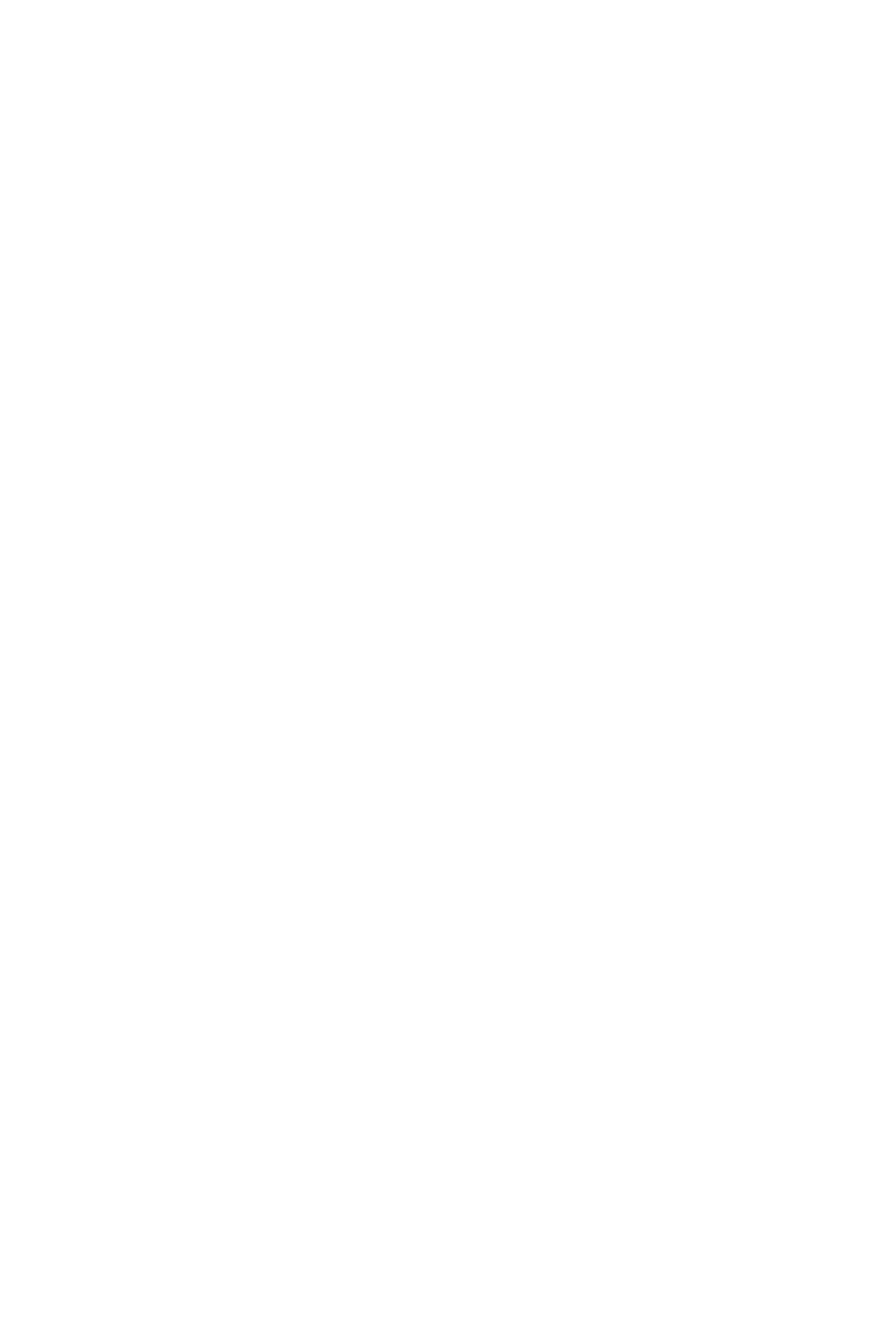
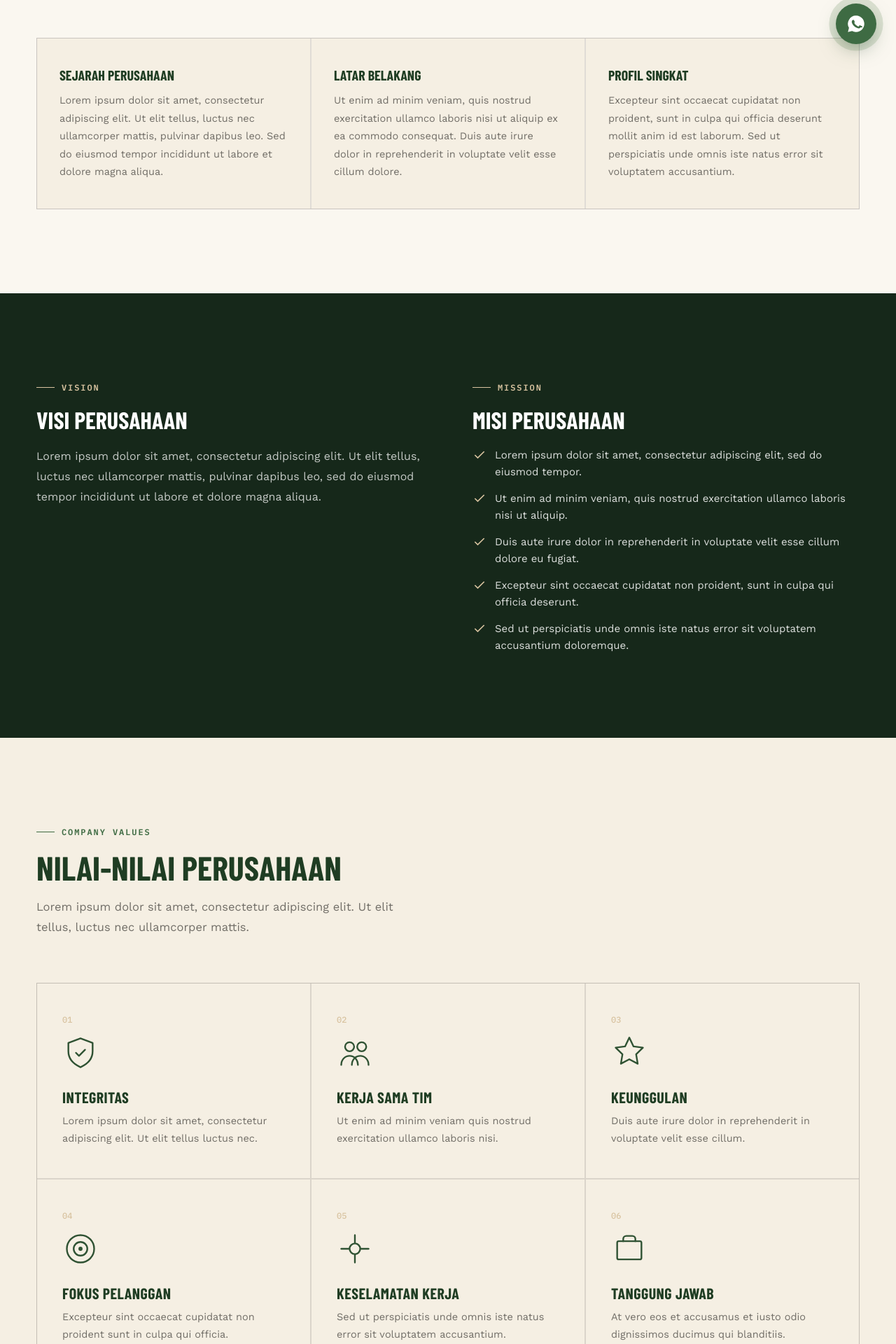
Before and after one commit to fridoustin/irja-express-logistic, a Next.js app: page /about in a window 1280 px wide. Before the commit this address had no page. Shown: the part 709-2629 px from the top of the page at 70% size. Before the commit the page ends 800 px from the top, so only its background shows below. Built offline with nearby package versions, Linux system fonts and the light colour scheme; a web font is replaced by a local one.

Commit message:
feat: add about page

```diff
--- /dev/null
+++ b/src/app/about/page.tsx
@@ -0,0 +1,19 @@
+import Header from "@/components/Header";
+import About from "@/components/About";
+import Cta from "@/components/Cta";
+import Footer from "@/components/Footer";
+import WhatsAppFloat from "@/components/WhatsAppFloat";
+
+export default function AboutPage() {
+  return (
+    <>
+      <Header />
+      <main>
+        <About />
+        <Cta />
+      </main>
+      <Footer />
+      <WhatsAppFloat />
+    </>
+  );
+}
--- /dev/null
+++ b/src/components/About.tsx
@@ -0,0 +1,221 @@
+import Reveal from "./Reveal";
+
+const PROFILE = [
+  {
+    title: "Sejarah Perusahaan",
+    text: "Lorem ipsum dolor sit amet, consectetur adipiscing elit. Ut elit tellus, luctus nec ullamcorper mattis, pulvinar dapibus leo. Sed do eiusmod tempor incididunt ut labore et dolore magna aliqua.",
+  },
+  {
+    title: "Latar Belakang",
+    text: "Ut enim ad minim veniam, quis nostrud exercitation ullamco laboris nisi ut aliquip ex ea commodo consequat. Duis aute irure dolor in reprehenderit in voluptate velit esse cillum dolore.",
+  },
+  {
+    title: "Profil Singkat",
+    text: "Excepteur sint occaecat cupidatat non proident, sunt in culpa qui officia deserunt mollit anim id est laborum. Sed ut perspiciatis unde omnis iste natus error sit voluptatem accusantium.",
+  },
+];
+
+const MISSION = [
+  "Lorem ipsum dolor sit amet, consectetur adipiscing elit, sed do eiusmod tempor.",
+  "Ut enim ad minim veniam, quis nostrud exercitation ullamco laboris nisi ut aliquip.",
+  "Duis aute irure dolor in reprehenderit in voluptate velit esse cillum dolore eu fugiat.",
+  "Excepteur sint occaecat cupidatat non proident, sunt in culpa qui officia deserunt.",
+  "Sed ut perspiciatis unde omnis iste natus error sit voluptatem accusantium doloremque.",
+];
+
+const VALUES = [
+  {
+    idx: "01",
+    title: "Integritas",
+    desc: "Lorem ipsum dolor sit amet, consectetur adipiscing elit. Ut elit tellus luctus nec.",
+    icon: (
+      <svg viewBox="0 0 48 48" fill="none" stroke="currentColor" strokeWidth="2.2" strokeLinecap="round" strokeLinejoin="round">
+        <path d="M24 5l16 6v11c0 10-7 17-16 21C15 39 8 32 8 22V11z" />
+        <path d="M18 24l4 4 8-8" />
+      </svg>
+    ),
+  },
+  {
+    idx: "02",
+    title: "Kerja Sama Tim",
+    desc: "Ut enim ad minim veniam quis nostrud exercitation ullamco laboris nisi.",
+    icon: (
+      <svg viewBox="0 0 48 48" fill="none" stroke="currentColor" strokeWidth="2.2" strokeLinecap="round" strokeLinejoin="round">
+        <circle cx="17" cy="16" r="6" />
+        <circle cx="33" cy="16" r="6" />
+        <path d="M6 40c0-7 5-12 11-12s11 5 11 12M20 40c0-7 5-12 11-12s11 5 11 12" />
+      </svg>
+    ),
+  },
+  {
+    idx: "03",
+    title: "Keunggulan",
+    desc: "Duis aute irure dolor in reprehenderit in voluptate velit esse cillum.",
+    icon: (
+      <svg viewBox="0 0 48 48" fill="none" stroke="currentColor" strokeWidth="2.2" strokeLinecap="round" strokeLinejoin="round">
+        <path d="M24 4l5.6 11.6L42 17.2l-9 8.8 2.1 12.4L24 32.6l-11.1 5.8L15 26 6 17.2l12.4-1.6z" />
+      </svg>
+    ),
+  },
+  {
+    idx: "04",
+    title: "Fokus Pelanggan",
+    desc: "Excepteur sint occaecat cupidatat non proident sunt in culpa qui officia.",
+    icon: (
+      <svg viewBox="0 0 48 48" fill="none" stroke="currentColor" strokeWidth="2.2" strokeLinecap="round" strokeLinejoin="round">
+        <circle cx="24" cy="24" r="18" />
+        <circle cx="24" cy="24" r="9" />
+        <circle cx="24" cy="24" r="1.6" fill="currentColor" />
+      </svg>
+    ),
+  },
+  {
+    idx: "05",
+    title: "Keselamatan Kerja",
+    desc: "Sed ut perspiciatis unde omnis iste natus error sit voluptatem accusantium.",
+    icon: (
+      <svg viewBox="0 0 48 48" fill="none" stroke="currentColor" strokeWidth="2.2" strokeLinecap="round" strokeLinejoin="round">
+        <path d="M24 6v10M24 32v10M6 24h10M32 24h10" />
+        <circle cx="24" cy="24" r="7" />
+      </svg>
+    ),
+  },
+  {
+    idx: "06",
+    title: "Tanggung Jawab",
+    desc: "At vero eos et accusamus et iusto odio dignissimos ducimus qui blanditiis.",
+    icon: (
+      <svg viewBox="0 0 48 48" fill="none" stroke="currentColor" strokeWidth="2.2" strokeLinecap="round" strokeLinejoin="round">
+        <rect x="8" y="14" width="32" height="24" rx="2" />
+        <path d="M16 14v-3a4 4 0 0 1 4-4h8a4 4 0 0 1 4 4v3" />
+      </svg>
+    ),
+  },
+];
+
+const LICENSES = [
+  {
+    title: "NIB — Nomor Induk Berusaha",
+    text: "Lorem ipsum dolor sit amet, consectetur adipiscing elit, sed do eiusmod tempor.",
+  },
+  {
+    title: "SIUP — Surat Izin Usaha Perdagangan",
+    text: "Ut enim ad minim veniam quis nostrud exercitation ullamco laboris.",
+  },
+  {
+    title: "ISO 9001:2015",
+    text: "Duis aute irure dolor in reprehenderit in voluptate velit esse cillum dolore.",
+  },
+  {
+    title: "Izin Usaha Angkutan Barang",
+    text: "Excepteur sint occaecat cupidatat non proident sunt in culpa qui officia.",
+  },
+];
+
+const LICENSE_ICON = (
+  <svg viewBox="0 0 48 48" fill="none" stroke="currentColor" strokeWidth="2.2" strokeLinecap="round" strokeLinejoin="round">
+    <rect x="7" y="6" width="34" height="30" rx="2" />
+    <path d="M14 16h20M14 23h20M14 30h12" />
+    <circle cx="24" cy="41" r="1.6" fill="currentColor" />
+  </svg>
+);
+
+export default function About() {
+  return (
+    <>
+      <section className="page-banner">
+        <div className="wrap">
+          <span className="eyebrow on-dark">About Us</span>
+          <h1>Tentang PT Irja Express Logistic</h1>
+        </div>
+      </section>
+
+      <section className="profile">
+        <div className="wrap">
+          <Reveal className="section-head">
+            <span className="eyebrow">Company Profile</span>
+            <h2>Sejarah, Latar Belakang &amp; Profil Perusahaan</h2>
+            <p>Lorem ipsum dolor sit amet, consectetur adipiscing elit. Ut elit tellus, luctus nec ullamcorper mattis, pulvinar dapibus leo.</p>
+          </Reveal>
+          <div className="profile-grid stagger">
+            {PROFILE.map((item) => (
+              <Reveal key={item.title} className="profile-card">
+                <h3>{item.title}</h3>
+                <p>{item.text}</p>
+              </Reveal>
+            ))}
+          </div>
+        </div>
+      </section>
+
+      <section className="vm">
+        <div className="wrap vm-grid">
+          <Reveal className="vm-block">
+            <span className="eyebrow on-dark">Vision</span>
+            <h2>Visi Perusahaan</h2>
+            <p>
+              Lorem ipsum dolor sit amet, consectetur adipiscing elit. Ut elit
+              tellus, luctus nec ullamcorper mattis, pulvinar dapibus leo, sed
+              do eiusmod tempor incididunt ut labore et dolore magna aliqua.
+            </p>
+          </Reveal>
+          <Reveal className="vm-block">
+            <span className="eyebrow on-dark">Mission</span>
+            <h2>Misi Perusahaan</h2>
+            <ul className="vm-list">
+              {MISSION.map((m) => (
+                <li key={m}>
+                  <svg viewBox="0 0 24 24" fill="none" stroke="currentColor" strokeWidth="2">
+                    <path d="M20 6L9 17l-5-5" />
+                  </svg>
+                  {m}
+                </li>
+              ))}
+            </ul>
+          </Reveal>
+        </div>
+      </section>
+
+      <section className="why">
+        <div className="wrap">
+          <Reveal className="section-head">
+            <span className="eyebrow">Company Values</span>
+            <h2>Nilai-Nilai Perusahaan</h2>
+            <p>Lorem ipsum dolor sit amet, consectetur adipiscing elit. Ut elit tellus, luctus nec ullamcorper mattis.</p>
+          </Reveal>
+        </div>
+        <div className="wrap">
+          <div className="why-grid stagger">
+            {VALUES.map((item) => (
+              <Reveal key={item.idx} className="why-card">
+                <span className="idx">{item.idx}</span>
+                <div className="icon">{item.icon}</div>
+                <h3>{item.title}</h3>
+                <p>{item.desc}</p>
+              </Reveal>
+            ))}
+          </div>
+        </div>
+      </section>
+
+      <section className="profile" style={{ paddingTop: 0 }}>
+        <div className="wrap">
+          <Reveal className="section-head">
+            <span className="eyebrow">Legalitas</span>
+            <h2>Company License &amp; Certification</h2>
+            <p>Lorem ipsum dolor sit amet, consectetur adipiscing elit. Ut elit tellus, luctus nec ullamcorper mattis.</p>
+          </Reveal>
+          <div className="license-grid stagger">
+            {LICENSES.map((item) => (
+              <Reveal key={item.title} className="license-card">
+                <div className="icon">{LICENSE_ICON}</div>
+                <h3>{item.title}</h3>
+                <p>{item.text}</p>
+              </Reveal>
+            ))}
+          </div>
+        </div>
+      </section>
+    </>
+  );
+}
```
